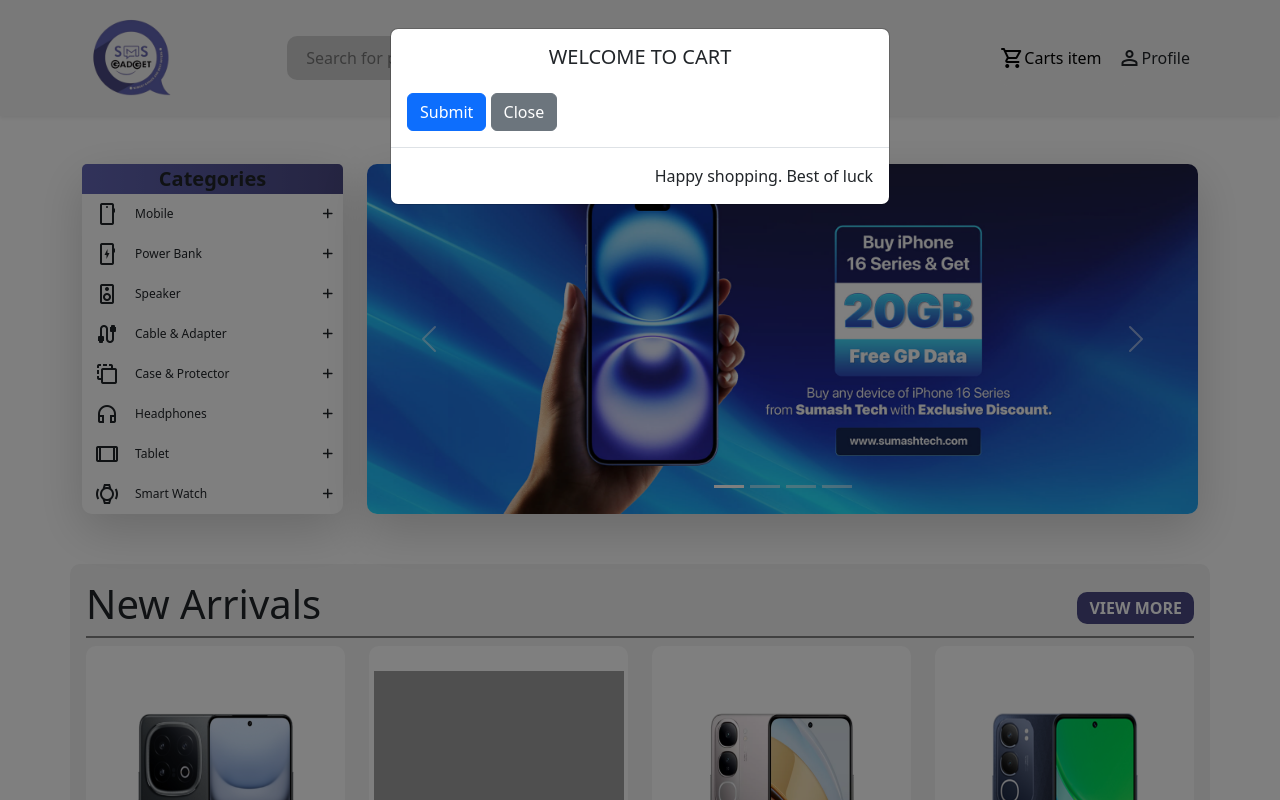
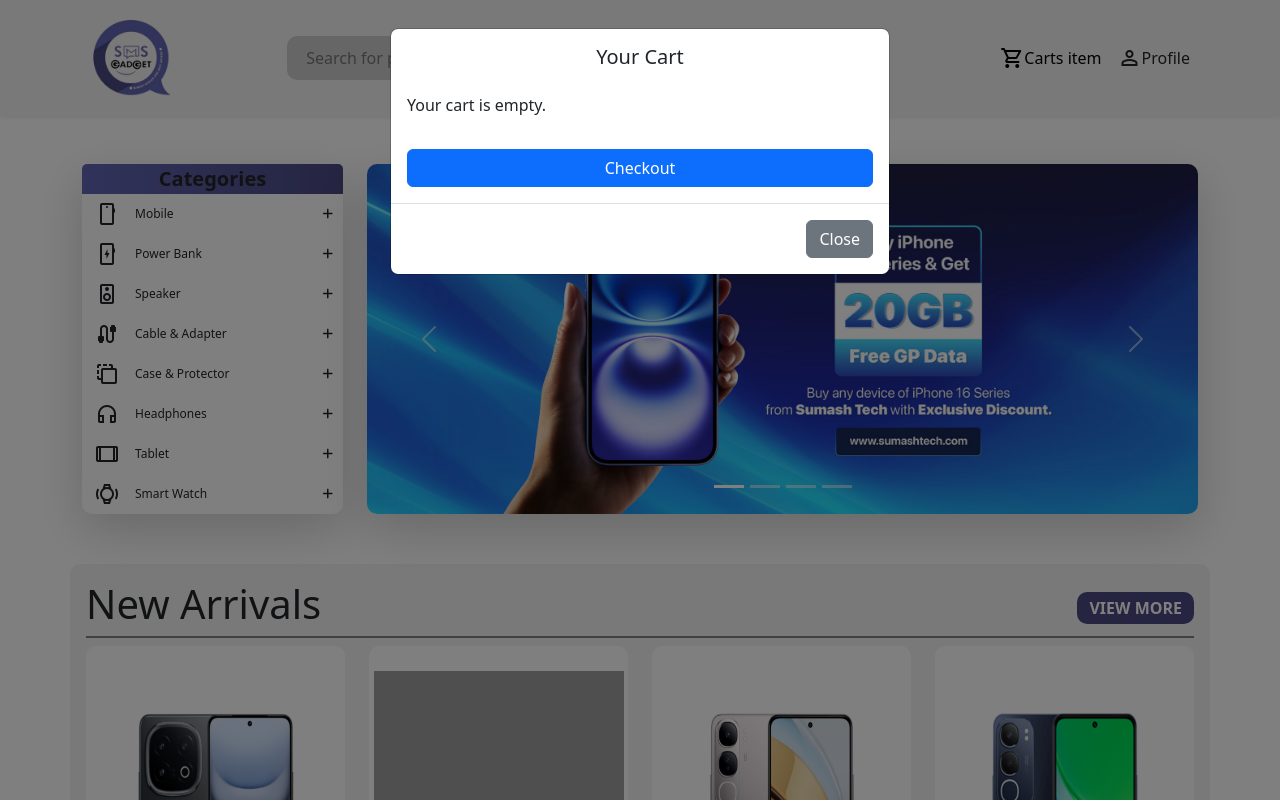
Before and after one commit to NazmulBhuiyanBD/smsGadget, a PHP site: page /index.php in a window 1280 px wide, after a click that opens the changed part. Run offline with PHP 8.4, Linux system fonts and the light colour scheme; a user stored in the database is signed in; some libraries are stand-ins or nearby versions; grey boxes are pictures that could not be loaded.

Commit message:
Add files via upload

```diff
--- a/index.php
+++ b/index.php
@@ -91,24 +91,21 @@
     ?>
     <!-- Cart element  -->
     <div class="modal fade" tabindex="-1" id="cart">
-        <div class="modal-dialog">
-          <div class="modal-content">
-            <h5 class="text-center mt-3">WELCOME TO CART</h5>
+    <div class="modal-dialog">
+        <div class="modal-content">
+            <h5 class="text-center mt-3">Your Cart</h5>
             <div class="modal-body">
-                <form method="POST" action="php/login.php">
-
-                    <button type="submit" class="btn btn-primary">Submit</button>
-                    <button type="button" class="btn btn-secondary" data-bs-dismiss="modal">Close</button>
-                  </form>
-
+                <!-- Container to display cart items -->
+                <div id="cart-items"></div>
+                <button type="button" class="btn btn-primary w-100 mt-3">Checkout</button>
             </div>
             <div class="modal-footer">
+                <button type="button" class="btn btn-secondary" data-bs-dismiss="modal">Close</button>
+            </div>
+        </div>
+    </div>
+</div>
 
-              <p>Happy shopping. Best of luck</p>
-            </div>
-          </div>
-        </div>
-      </div>
 
     <!-- header element -->
        <div class="container-fluid navbar shadow-sm">
@@ -424,6 +421,7 @@
                     </div>
                 </div>
           </div>
+    <script src=js/cart.js></script>
     <script src="https://cdn.jsdelivr.net/npm/bootstrap@5.3.3/dist/js/bootstrap.bundle.min.js" integrity="sha384-YvpcrYf0tY3lHB60NNkmXc5s9fDVZLESaAA55NDzOxhy9GkcIdslK1eN7N6jIeHz" crossorigin="anonymous"></script>
 </body>
 </html>
```
